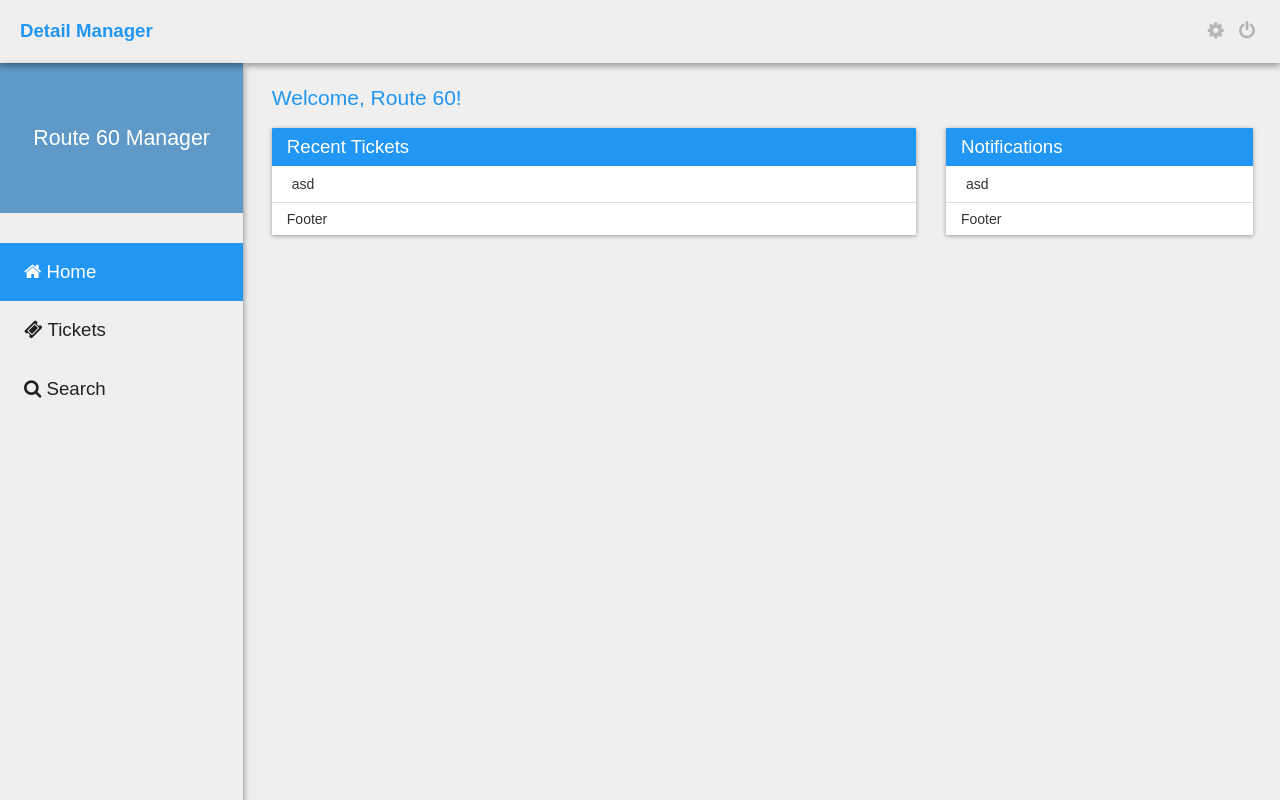
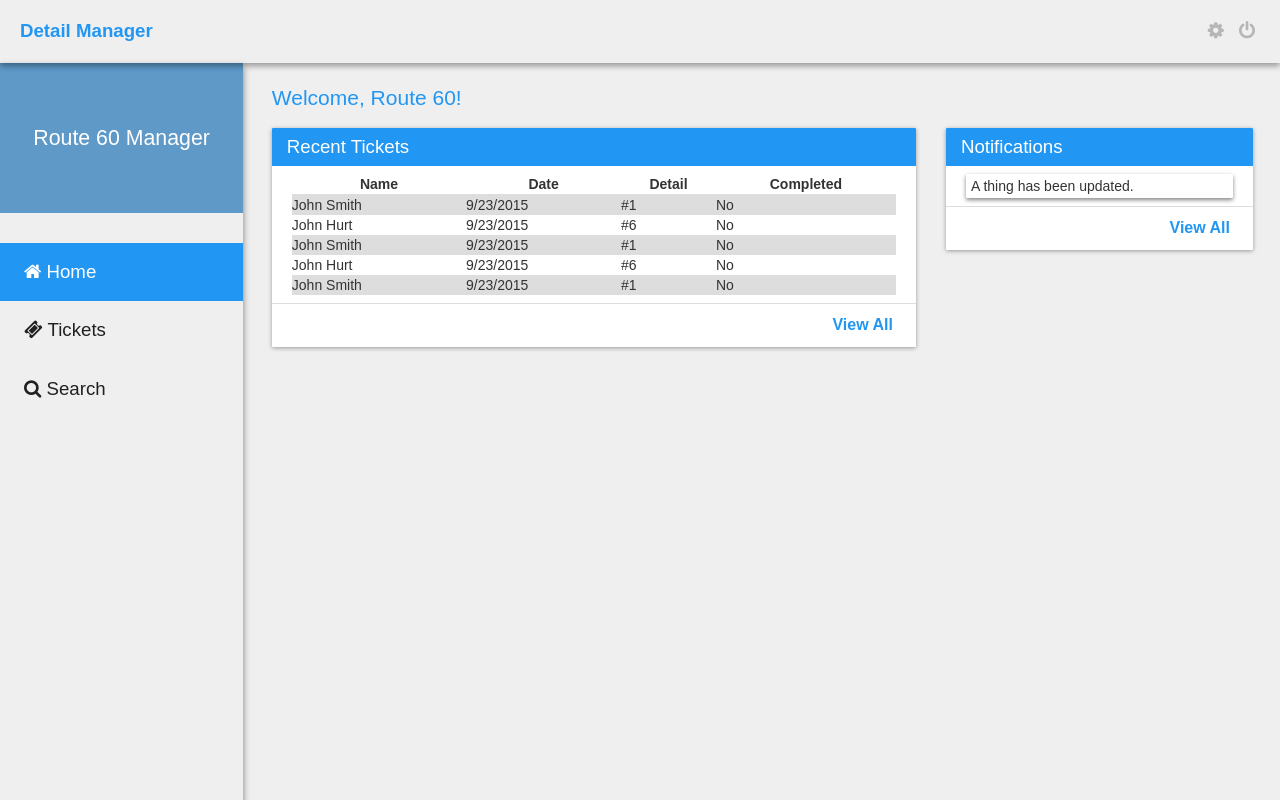
Before and after one commit to SDCore/scheduling.r60, a PHP site: page / in a window 1280 px wide. Run offline with PHP 8.4, Linux system fonts and the light colour scheme; some libraries are stand-ins or nearby versions; some web fonts are replaced; grey boxes are pictures that could not be loaded.

Commit message:
More styles... and stuff.

```diff
--- a/assets/css/main.css
+++ b/assets/css/main.css
@@ -107,4 +107,33 @@ body {
     padding: 6px 15px;
     border-top: 1px solid #DDDDDD; }
 
+.table {
+  width: 100%; }
+  .table > thead > tr {
+    padding: 1px 5px;
+    border-bottom: 1px solid #DDDDDD; }
+  .table > tbody > tr:nth-child(odd) {
+    background: #DDDDDD; }
+  .table > td {
+    padding: 1px 5px; }
+
+.notification {
+  width: 100%;
+  padding: 2px 5px;
+  border-radius: 1px;
+  box-shadow: 0 2px 4px rgba(0, 0, 0, 0.49); }
+
+.button-flat {
+  font-size: 12pt;
+  cursor: pointer;
+  color: #2196F3;
+  padding: 4px 8px;
+  font-weight: bold;
+  text-decoration: none;
+  transition: box-shadow 0.18s ease; }
+  .button-flat:hover {
+    text-decoration: none;
+    transition: box-shadow 0.18s ease;
+    box-shadow: 0 2px 6px rgba(0, 0, 0, 0.37); }
+
 /*# sourceMappingURL=main.css.map */
--- a/assets/css/main.scss
+++ b/assets/css/main.scss
@@ -139,5 +139,39 @@ body {
 }
 
 .table {
+	width: 100%;
+	&>thead>tr {
+		padding: 1px 5px;
+		border-bottom: 1px solid #DDDDDD;
+	}
+	&>tbody>tr {
+		&:nth-child(odd) {
+			background: #DDDDDD;
+		}
+	}
+	&>td {
+		padding: 1px 5px;
+	}
+}
 
+.notification {
+	width: 100%;
+	padding: 2px 5px;
+	border-radius: 1px;
+	box-shadow: 0 2px 4px rgba(0, 0, 0, 0.49);
 }
+
+.button-flat {
+	font-size: 12pt;
+	cursor: pointer;
+	color: $primary;
+	padding: 4px 8px;
+	font-weight: bold;
+	text-decoration: none;
+	transition: box-shadow 0.18s ease;
+	&:hover {
+		text-decoration: none;
+		transition: box-shadow 0.18s ease;
+		box-shadow: 0 2px 6px rgba(0, 0, 0, 0.37);
+	}
+}
--- a/index.php
+++ b/index.php
@@ -41,9 +41,53 @@
 				<div class="card">
 					<div class="card-title">Recent Tickets</div>
 					<div class="card-content">
-						asd
+						<table class="table">
+							<thead>
+								<tr>
+									<th>Name</th>
+									<th>Date</th>
+									<th>Detail</th>
+									<th>Completed</th>
+								</tr>
+							</thead>
+							<tbody>
+								<tr>
+									<td>John Smith</td>
+									<td>9/23/2015</td>
+									<td>#1</td>
+									<td>No</td>
+								</tr>
+								<tr>
+									<td>John Hurt</td>
+									<td>9/23/2015</td>
+									<td>#6</td>
+									<td>No</td>
+								</tr>
+								<tr>
+									<td>John Smith</td>
+									<td>9/23/2015</td>
+									<td>#1</td>
+									<td>No</td>
+								</tr>
+								<tr>
+									<td>John Hurt</td>
+									<td>9/23/2015</td>
+									<td>#6</td>
+									<td>No</td>
+								</tr>
+								<tr>
+									<td>John Smith</td>
+									<td>9/23/2015</td>
+									<td>#1</td>
+									<td>No</td>
+								</tr>
+							</tbody>
+						</table>
 					</div>
-					<div class="card-footer">Footer</div>
+					<div class="card-footer">
+						<a class="button-flat right">View All</a>
+						<div class="clear"></div>
+					</div>
 				</div>
 			</div>
 
@@ -51,9 +95,14 @@
 				<div class="card">
 					<div class="card-title">Notifications</div>
 					<div class="card-content">
-						asd
+						<div class="notification">
+							A thing has been updated.
+						</div>
 					</div>
-					<div class="card-footer">Footer</div>
+					<div class="card-footer">
+						<a class="button-flat right">View All</a>
+						<div class="clear"></div>
+					</div>
 				</div>
 			</div>
 		</div>
```
Also changed, not shown: 1 other file.
